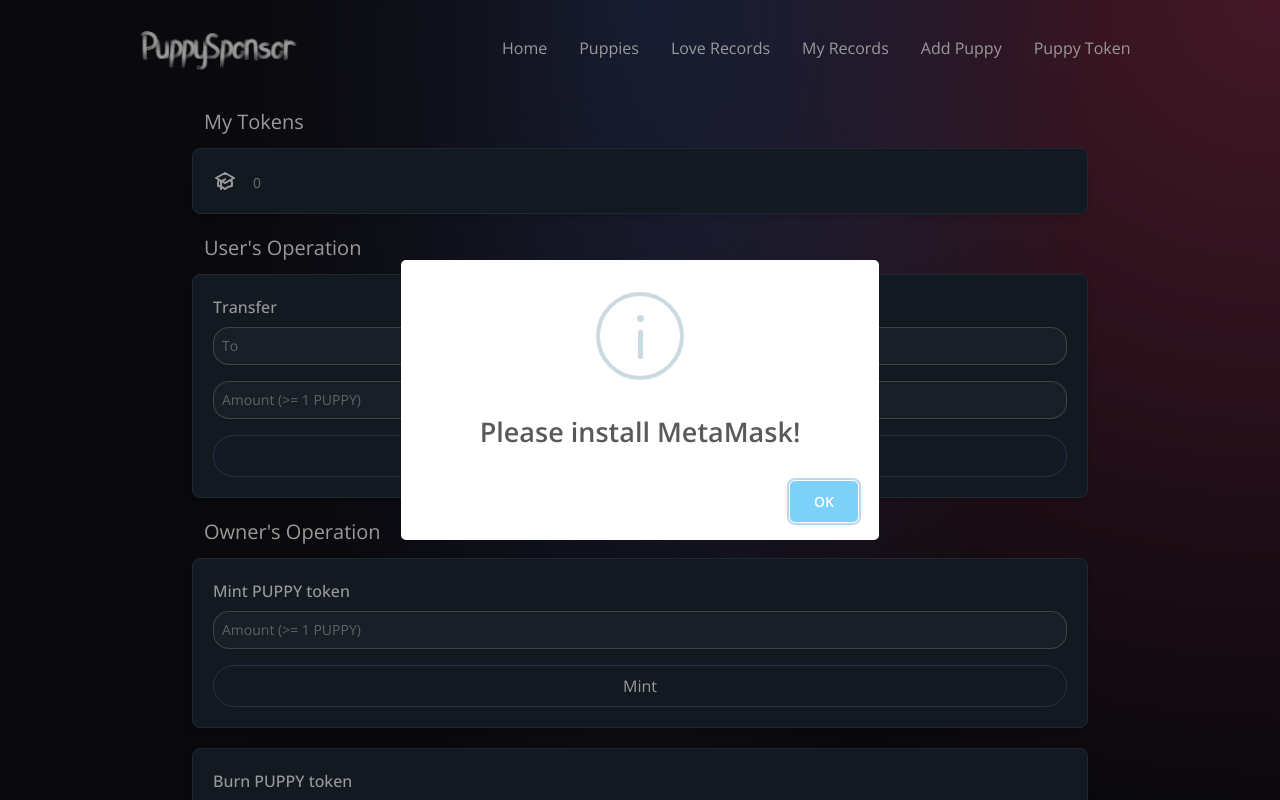
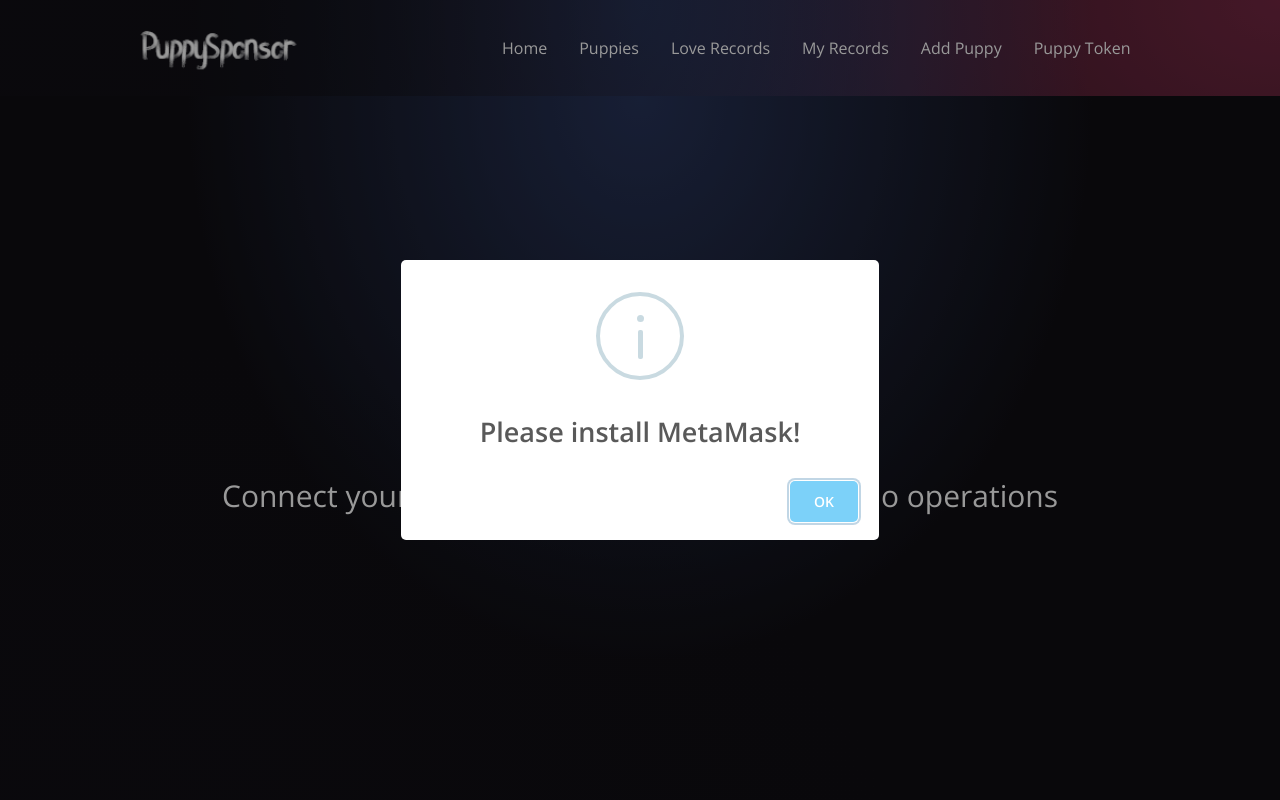
Before and after one commit to lohsuan/puppy_sponsor, a React (Vite) app: page /token in a window 1280 px wide. Shown: the top 800 px of the page. Built offline with nearby package versions, Linux system fonts and the light colour scheme; no server answers.

Commit message:
feat: let user cannot see PuppyToken section if not connected to wallet

```diff
--- a/src/components/PuppyToken.jsx
+++ b/src/components/PuppyToken.jsx
@@ -128,7 +128,10 @@
   }
 
   return (
-    <div className="min-h-screen">
+    <div className="flex w-full min-h-screen justify-center items-center 2xl:px-20 gradient-bg-transactions">
+      <div className="md:p-12 py-12 px-4">
+        {currentAccount ? (
+          <div>
             {/* My Tokens */}
             <p className="text-xl text-white m-auto p-3 max-w-[90vw] xl:max-w-[70vw] md:w-auto">
               My Tokens
@@ -157,9 +160,10 @@
                 </div>
               </div>
             </div>
+
             {/* User's Operation */}
             <p className="text-xl mt-2 text-white m-auto p-3 max-w-[90vw] xl:max-w-[70vw] md:w-auto">
-        User's Operation
+              My Operation
             </p>
             <div className="m-auto p-5 max-w-[90vw] xl:max-w-[70vw] md:w-auto rounded-lg border shadow-md border-gray-700 bg-gray-800">
               <div className="space-y-1 font-medium text-white">Transfer</div>
@@ -250,6 +254,13 @@
               )}
             </div>
           </div>
+        ) : (
+          <h3 className="text-white text-3xl text-center my-2">
+            Connect your account to see your tokens and do operations
+          </h3>
+        )}
+      </div>
+    </div>
   )
 }
 
```
Lines whose indentation alone changed are shown as unchanged.
